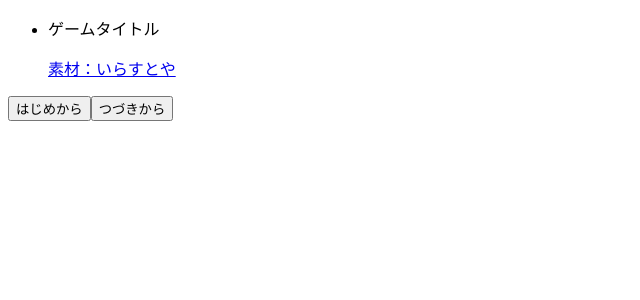
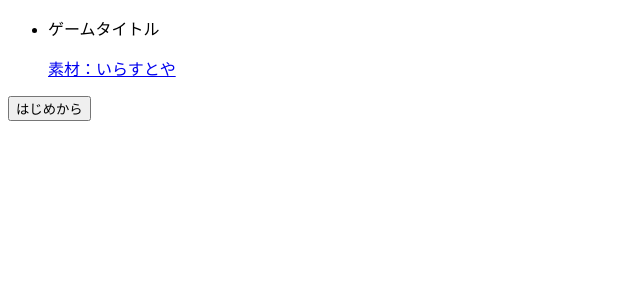
Before and after one commit to okz248/react-game, a React (Vite) app: page / in a window 1280 px wide. Shown: the top 300 px of the page, without its empty margins (0-640 px from the left). Built offline with nearby package versions, Linux system fonts and the light colour scheme.

Commit message:
cookie有無によるボタン表示

```diff
--- a/src/App.tsx
+++ b/src/App.tsx
@@ -26,7 +26,20 @@ const imglist = [
 function App() {
   const [page, setPage] = useState("title");
   const [pageNum, setPageNum] = useState(0);
-  const [flag, setflag] = useState(false);
+  const [flag, setFlag] = useState(false);
+  const [save, setSave] = useState(false);
+
+  //cookieの存在確認
+  //cookieを取得して存在するならsaveをtrueにする
+  useEffect(() => {
+    const cookies = document.cookie.split("; ");
+    for(let cookie of cookies){
+      const [key] = cookie.split("=");
+      if (key === "page"){
+        setSave(true);
+      }
+    }
+  },[]);
 
   //cookieを保存する
   const saveButton = () => {
@@ -47,7 +60,7 @@ function App() {
     for (let cookie of cookies) {
       const [key, value] = cookie.split("=");
       if (key === "page") {
-        setflag(true);
+        setFlag(true);
         setPageNum(parseInt(value));
       }
     }
@@ -84,7 +97,7 @@ function App() {
           </ul>
         </div>
         <div>
-          <Navi page={page} startButton={startButton} continueButton={continueButton} />
+          <Navi page={page} save={save} startButton={startButton} continueButton={continueButton} />
         </div>
       </>
     );
@@ -99,7 +112,7 @@ function App() {
         <div>いらすとちゃん</div>
         {/* <!-- セリフ --> */}
         <Message pageNum={pageNum} txtlist={txtlist} />
-        <Navi page={page} nextButton={nextButton} backButton={backButton} saveButton={saveButton}/>
+        <Navi nextButton={nextButton} backButton={backButton} saveButton={saveButton}/>
       </div>
     </>
   );
--- a/src/components/Navi.tsx
+++ b/src/components/Navi.tsx
@@ -3,7 +3,8 @@ import type { FC } from "react";
 type PageType = "title" | "game";
 
 type Props = {
-    page: PageType;
+    page?: PageType;
+    save?: boolean;
     startButton?: () => void;
     continueButton?: () => void;
     nextButton?: () => void;
@@ -12,15 +13,19 @@ type Props = {
   };
 
 export const Navi: FC<Props> = (props) => {
-    const {page, startButton, continueButton, nextButton, backButton, saveButton} = props;
+    const {page, save, startButton, continueButton, nextButton, backButton, saveButton} = props;
   //ゲーム画面表示
-  if(page === "title"){
+  if(page === "title" && save){
     return (
         <>
             <button onClick={startButton}>はじめから</button>
             <button onClick={continueButton}>つづきから</button>
         </>
       );
+  }else if(page === "title"){
+    return (
+      <button onClick={startButton}>はじめから</button>
+    );
   }
   return (
     <>
```
